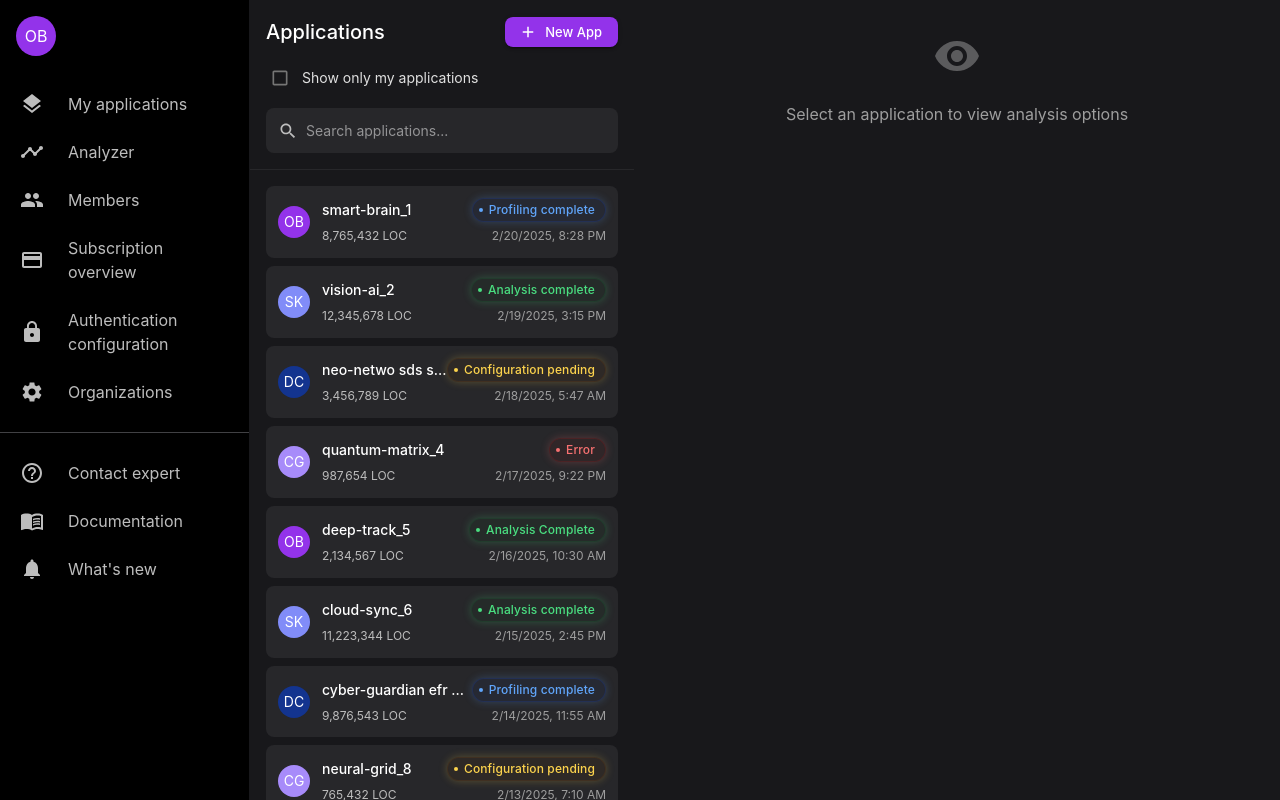
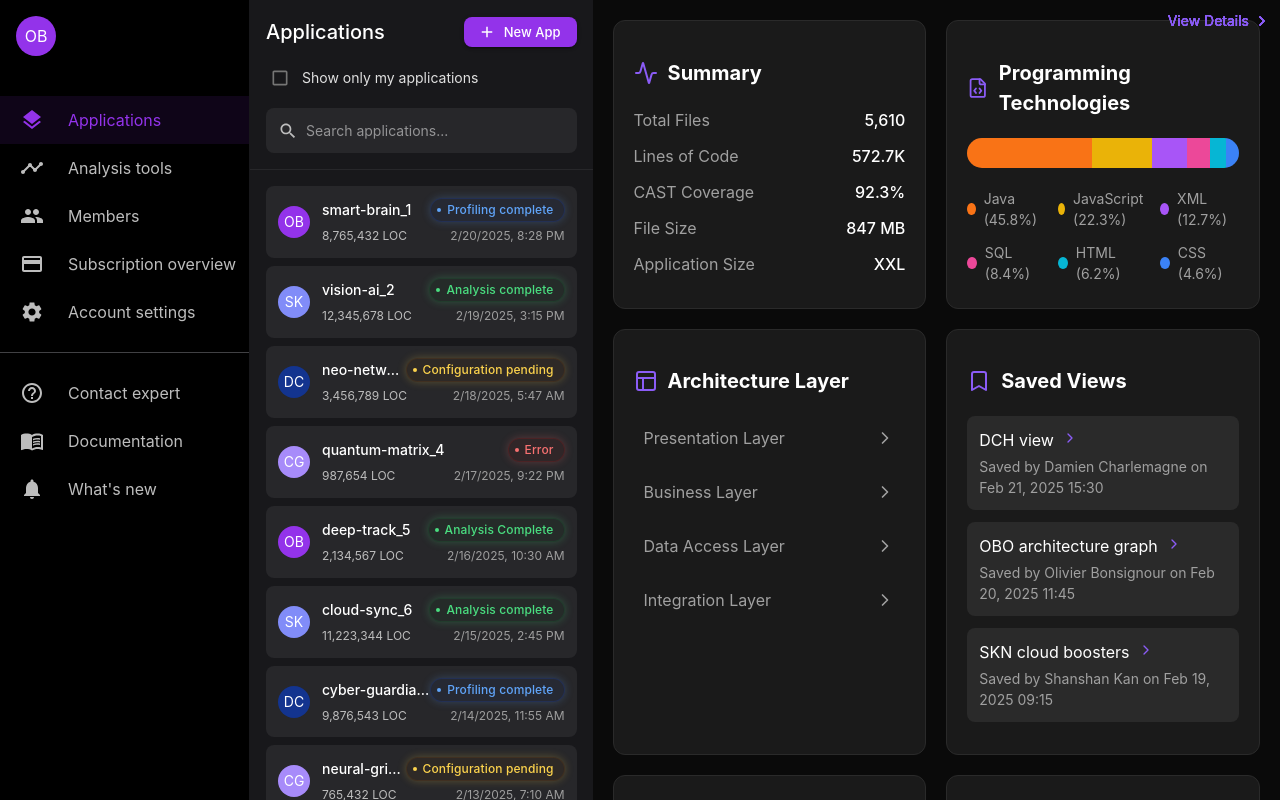
Before and after one commit to athenalobo/IC-landing-page, a React (Vite) app: page / in a window 1280 px wide. Built offline with nearby package versions, Linux system fonts and the light colour scheme.

Commit message:
main view progress

```diff
--- a/package.json
+++ b/package.json
@@ -14,9 +14,11 @@
     "@emotion/styled": "^11.14.0",
     "@mui/icons-material": "^6.4.5",
     "@mui/material": "^6.4.5",
+    "lucide-react": "^0.475.0",
     "react": "^19.0.0",
     "react-dom": "^19.0.0",
-    "react-router-dom": "^7.2.0"
+    "react-router-dom": "^7.2.0",
+    "recharts": "^2.15.1"
   },
   "devDependencies": {
     "@eslint/js": "^9.19.0",
--- a/src/components/MainView.jsx
+++ b/src/components/MainView.jsx
@@ -1,5 +1,6 @@
-import React from 'react';
-import { Box, Grid, Typography, LinearProgress } from '@mui/material';
+import React, { useState, useEffect } from 'react';
+import { Card, CardContent, Box } from '@mui/material';
+import { ChevronRight, Database, FileCode, FolderGit2, Layout, Share2, Activity, BookmarkIcon } from 'lucide-react';
 import {
   Visibility,
   Timeline,
@@ -11,30 +12,146 @@ import {
 import { NavButton, OptionCard } from './styled/StyledComponents';
 
 const MainView = ({ selectedApp, activeSection, onSectionChange }) => {
-  const viewOptions = [
-    { id: 'summary', label: 'Summary', icon: Add },
-    { id: 'architecture', label: 'Architecture Layer', icon: Layers },
-    { id: 'technologies', label: 'Programming Technologies', icon: Add },
-    { id: 'taxonomy', label: 'Object Type Taxonomy', icon: Add },
+  const THEME_COLOR = '#8b5cf6'; // Purple color
+   const [animatedValue, setAnimatedValue] = useState(0);
+  const [hoveredCard, setHoveredCard] = useState(null);
+  const [hoveredView, setHoveredView] = useState(null);
+
+  useEffect(() => {
+    const timer = setInterval(() => {
+      setAnimatedValue(prev => (prev < 572.7 ? prev + 5 : 572.7));
+    }, 20);
+    return () => clearInterval(timer);
+  }, []);
+
+
+
+  // Styles
+  const styles = {
+    container: {
+      padding: '20px',
+      backgroundColor: '#0a0a0a',
+      display: 'grid',
+      gridTemplateColumns: 'repeat(2, 1fr)',
+      gap: '20px',
+      maxHeight: '100vh',
+      overflowY: 'auto',
+    },
+    card: {
+      backgroundColor: '#1a1a1a',
+      border: '1px solid #2a2a2a',
+      borderRadius: '12px',
+      transition: 'all 0.3s ease',
+    },
+    cardHover: {
+      transform: 'translateY(-5px)',
+      boxShadow: '0 10px 20px rgba(0,0,0,0.2)',
+      border: `1px solid ${THEME_COLOR}`,
+    },
+    cardOverlay: {
+      position: 'absolute',
+      top: 0,
+      right: 0,
+      padding: '10px',
+      color: THEME_COLOR,
+      display: 'flex',
+      alignItems: 'center',
+      gap: '5px',
+      fontSize: '14px',
+    },
+    title: {
+      color: 'white',
+      fontSize: '20px',
+      marginBottom: '20px',
+      display: 'flex',
+      alignItems: 'center',
+      gap: '10px',
+    },
+    stat: {
+      display: 'flex',
+      justifyContent: 'space-between',
+      marginBottom: '12px',
+      color: '#a0a0a0',
+    },
+    statValue: {
+      color: 'white',
+      fontWeight: 500,
+    },
+techBar: {
+      height: '30px',
+      backgroundColor: '#2a2a2a',
+      borderRadius: '15px',
+      overflow: 'hidden',
+      display: 'flex',
+      marginBottom: '20px',
+    },
+    techLegend: {
+      display: 'grid',
+      gridTemplateColumns: 'repeat(3, 1fr)',
+      gap: '12px',
+      marginTop: '16px',
+    },
+    legendItem: {
+      display: 'flex',
+      alignItems: 'center',
+      gap: '8px',
+      color: '#a0a0a0',
+      fontSize: '14px',
+    },
+    savedView: {
+      padding: '12px',
+      borderRadius: '8px',
+      backgroundColor: '#2a2a2a',
+      marginBottom: '12px',
+      transition: 'all 0.2s ease',
+      cursor: 'pointer',
+    },
+    savedViewHover: {
+      backgroundColor: '#3a3a3a',
+      transform: 'translateX(8px)',
+    },
+    objectTypeItem: {
+      display: 'flex',
+      justifyContent: 'space-between',
+      alignItems: 'center',
+      padding: '10px',
+      borderRadius: '8px',
+      marginBottom: '8px',
+      transition: 'background-color 0.3s ease',
+    },
+  };
+
+  const objectTypes = [
+    { name: 'Controllers', count: 125 },
+    { name: 'Services', count: 243 },
+    { name: 'Repositories', count: 98 }
+  ];
+
+  const technologies = [
+    { name: 'Java', percentage: 45.8, color: '#f97316' },
+    { name: 'JavaScript', percentage: 22.3, color: '#eab308' },
+    { name: 'XML', percentage: 12.7, color: '#a855f7' },
+    { name: 'SQL', percentage: 8.4, color: '#ec4899' },
+    { name: 'HTML', percentage: 6.2, color: '#06b6d4' },
+    { name: 'CSS', percentage: 4.6, color: '#3b82f6' },
+  ];
+
+  const savedViews = [
     {
-      id: 'data',
-      label: 'Data Management',
-      icon: Add,
-      subOptions: [
-        { id: 'data-model', label: 'Data Model' },
-        { id: 'data-access', label: 'Data Access' }
-      ]
+      name: 'DCH view',
+      author: 'Damien Charlemagne',
+      date: 'Feb 21, 2025 15:30',
     },
     {
-      id: 'callgraphs',
-      label: 'End to End Call Graphs',
-      icon: Add,
-      subOptions: [
-        { id: 'transactions', label: 'Transactions' },
-        { id: 'data-calls', label: 'Data Call Graphs' }
-      ]
+      name: 'OBO architecture graph',
+      author: 'Olivier Bonsignour',
+      date: 'Feb 20, 2025 11:45',
     },
-    { id: 'saved', label: 'Saved Views', icon: Add }
+    {
+      name: 'SKN cloud boosters',
+      author: 'Shanshan Kan',
+      date: 'Feb 19, 2025 09:15',
+    },
   ];
 
   const improveOptions = [
@@ -46,8 +163,34 @@ const MainView = ({ selectedApp, activeSection, onSectionChange }) => {
     { id: 'green', label: 'Green Computing', icon: Add }
   ];
 
+    const CardWrapper = ({ children, index, title, icon: Icon, isClickable = true }) => (
+    <div
+      style={{
+        ...styles.card,
+        ...(isClickable && hoveredCard === index ? styles.cardHover : {}),
+        cursor: isClickable ? 'pointer' : 'default',
+      }}
+      onMouseEnter={() => isClickable && setHoveredCard(index)}
+      onMouseLeave={() => isClickable && setHoveredCard(null)}
+    >
+      {isClickable && (
+        <div style={styles.cardOverlay}>
+          <span>View Details</span>
+          <ChevronRight size={16} />
+        </div>
+      )}
+      <CardContent style={{ padding: '20px' }}>
+        <h2 style={styles.title}>
+          <Icon size={24} color={THEME_COLOR} />
+          {title}
+        </h2>
+        {children}
+      </CardContent>
+    </div>
+  );
+
   return (
-    <Box sx={{ flex: 1, bgcolor: 'grey.900' }}>
+    <div style={styles.container}>
       {selectedApp?.canNavigate && (
         <Box sx={{ borderBottom: 1, borderColor: 'grey.800', p: 2 }}>
           <Box sx={{ display: 'flex', gap: 2 }}>
@@ -69,89 +212,189 @@ const MainView = ({ selectedApp, activeSection, onSectionChange }) => {
           </Box>
         </Box>
       )}
+      {/* Summary Card */}
+      <CardWrapper index={0} title="Summary" icon={Activity}>
+        <div>
+          <div style={styles.stat}>
+            <span>Total Files</span>
+            <span style={styles.statValue}>5,610</span>
+          </div>
+          <div style={styles.stat}>
+            <span>Lines of Code</span>
+            <span style={styles.statValue}>{animatedValue.toFixed(1)}K</span>
+          </div>
+          <div style={styles.stat}>
+            <span>CAST Coverage</span>
+            <span style={styles.statValue}>92.3%</span>
+          </div>
+          <div style={styles.stat}>
+            <span>File Size</span>
+            <span style={styles.statValue}>847 MB</span>
+          </div>
+          <div style={styles.stat}>
+            <span>Application Size</span>
+            <span style={styles.statValue}>XXL</span>
+          </div>
+        </div>
+      </CardWrapper>
 
-      <Box sx={{ p: 4 }}>
-        {selectedApp?.canNavigate === true && activeSection === 'view' && (
-          <Grid container spacing={3}>
-            {viewOptions.map((option) => (
-              <Grid item xs={6} key={option.id}>
-                <OptionCard>
-                  <Box sx={{ display: 'flex', alignItems: 'center', gap: 2, mb: 2 }}>
-                    <option.icon sx={{ color: 'primary.main' }} />
-                    <Typography color="white">{option.label}</Typography>
-                  </Box>
-                  {option.subOptions && (
-                    <Box sx={{ pl: 4 }}>
-                      {option.subOptions.map((sub) => (
-                        <Typography
-                          key={sub.id}
-                          variant="body2"
-                          color="grey.400"
-                          sx={{ py: 0.5, '&:hover': { color: 'white' } }}
-                        >
-                          {sub.label}
-                        </Typography>
-                      ))}
-                    </Box>
-                  )}
-                </OptionCard>
-              </Grid>
-            ))}
-          </Grid>
-        )}
+      {/* Programming Technologies Card */}
+      <CardWrapper index={1} title="Programming Technologies" icon={FileCode}>
+        <div style={styles.techBar}>
+        {technologies.map((tech, i) => (
+          <div
+            key={i}
+            style={{
+              width: `${tech.percentage}%`,
+              backgroundColor: tech.color,
+                transition: 'width 0.5s ease',
+            }}
+          />
+          ))}
+        </div>
+            <div style={styles.techLegend}>
+          {technologies.map((tech, i) => (
+            <div key={i} style={styles.legendItem}>
+              <div style={{
+                width: '12px',
+                height: '12px',
+                borderRadius: '50%',
+                backgroundColor: tech.color
+              }} />
+              <span>{tech.name} ({tech.percentage}%)</span>
+          </div>
+        ))}
+      </div>
+      </CardWrapper>
 
-        {selectedApp?.canNavigate === true && activeSection === 'improve' && (
-          <Grid container spacing={3}>
-            {improveOptions.map((section) => {
-              const count = selectedApp.metrics[section.id] || 0;
-              const isDisabled = count === 0;
-              return (
-                <Grid item xs={6} key={section.id}>
-                  <OptionCard sx={{ opacity: isDisabled ? 0.5 : 1 }}>
-                    <Box sx={{ display: 'flex', justifyContent: 'space-between', mb: 2 }}>
-                      <Box sx={{ display: 'flex', alignItems: 'center', gap: 2 }}>
-                        <section.icon sx={{ color: isDisabled ? 'grey.500' : 'primary.main' }} />
-                        <Typography color="white">{section.label}</Typography>
-                      </Box>
-                      <Typography
-                        variant="h6"
-                        sx={{ color: isDisabled ? 'grey.500' : 'primary.main' }}
-                      >
-                        {count}
-                      </Typography>
-                    </Box>
-                    <LinearProgress
-                      variant="determinate"
-                      value={Math.min((count / 15) * 100, 100)}
-                      sx={{
-                        bgcolor: 'grey.800',
-                        '& .MuiLinearProgress-bar': {
-                          bgcolor: isDisabled ? 'grey.700' : 'primary.main'
-                        }
-                      }}
-                    />
-                  </OptionCard>
-                </Grid>
-              );
-            })}
-          </Grid>
-        )}
+ <CardWrapper index={2} title="Architecture Layer" icon={Layout}>
+        <div style={{ color: '#a0a0a0' }}>
+          {['Presentation Layer', 'Business Layer', 'Data Access Layer', 'Integration Layer'].map((layer, i) => (
+            <div
+              key={i}
+              style={{
+                padding: '10px',
+                display: 'flex',
+                justifyContent: 'space-between',
+                alignItems: 'center',
+                borderRadius: '8px',
+                marginBottom: '10px',
+                backgroundColor: hoveredCard === 1 ? '#2a2a2a' : 'transparent',
+                transition: 'background-color 0.3s ease',
+              }}
+            >
+              <span>{layer}</span>
+              <ChevronRight size={20} />
+            </div>
+          ))}
+        </div>
+      </CardWrapper>
 
-        {!selectedApp && (
-          <Box sx={{
-            height: '100%',
-            display: 'flex',
-            alignItems: 'center',
-            justifyContent: 'center'
-          }}>
-            <Box sx={{ textAlign: 'center', color: 'grey.500' }}>
-              <Visibility sx={{ fontSize: 48, opacity: 0.5, mb: 2 }} />
-              <Typography>Select an application to view analysis options</Typography>
-            </Box>
-          </Box>
-        )}
-      </Box>
-    </Box>
+
+      {/* Saved Views Card - Now with individually clickable items */}
+      <CardWrapper index={3} title="Saved Views" icon={BookmarkIcon} isClickable={false}>
+        {savedViews.map((view, i) => (
+          <div
+            key={i}
+            style={{
+              ...styles.savedView,
+              ...(hoveredView === i ? styles.savedViewHover : {}),
+            }}
+            onMouseEnter={() => setHoveredView(i)}
+            onMouseLeave={() => setHoveredView(null)}
+            onClick={() => console.log(`Opening view: ${view.name}`)}
+          >
+            <div style={{ color: 'white', marginBottom: '4px' }}>
+              {view.name}
+              <ChevronRight
+                size={16}
+                style={{
+                  display: 'inline-block',
+                  marginLeft: '8px',
+                  color: THEME_COLOR,
+                  transition: 'transform 0.2s ease',
+                  transform: hoveredView === i ? 'translateX(4px)' : 'none'
+                }}
+              />
+            </div>
+            <div style={{ color: '#a0a0a0', fontSize: '14px' }}>
+              Saved by {view.author} on {view.date}
+            </div>
+          </div>
+        ))}
+      </CardWrapper>
+
+      <CardWrapper index={4} title="Object Type Taxonomy" icon={FolderGit2}>
+        {objectTypes.map((type, i) => (
+          <div
+            key={i}
+            style={{
+              ...styles.objectTypeItem,
+              backgroundColor: hoveredCard === 1 ? '#2a2a2a' : 'transparent',
+            }}
+          >
+            <div style={{ display: 'flex', alignItems: 'center', gap: '8px' }}>
+              <div style={{
+                width: '8px',
+                height: '8px',
+                borderRadius: '50%',
+                backgroundColor: THEME_COLOR
+              }} />
+              <span style={{ color: '#a0a0a0' }}>{type.name}</span>
+            </div>
+            <span style={{ color: 'white', fontWeight: 500 }}>{type.count}</span>
+          </div>
+        ))}
+      </CardWrapper>
+
+      {/* Data Management Card */}
+      <CardWrapper index={5} title="Data Management" icon={Database}>
+        <div style={{ color: '#a0a0a0' }}>
+          {['Data Model', 'Data Access'].map((item, i) => (
+            <div
+              key={i}
+              style={{
+                padding: '10px',
+                display: 'flex',
+                justifyContent: 'space-between',
+                alignItems: 'center',
+                borderRadius: '8px',
+                marginBottom: '10px',
+                backgroundColor: hoveredCard === 4 ? '#2a2a2a' : 'transparent',
+                transition: 'background-color 0.3s ease',
+              }}
+            >
+              <span>{item}</span>
+              <ChevronRight size={20} />
+            </div>
+          ))}
+        </div>
+      </CardWrapper>
+
+      {/* End to End Call Graphs Card */}
+      <CardWrapper index={6} title="End to End Call Graphs" icon={Share2}>
+        <div style={{ color: '#a0a0a0' }}>
+          {['Transactions', 'Data Call Graphs'].map((item, i) => (
+            <div
+              key={i}
+              style={{
+                padding: '10px',
+                display: 'flex',
+                justifyContent: 'space-between',
+                alignItems: 'center',
+                borderRadius: '8px',
+                marginBottom: '10px',
+                backgroundColor: hoveredCard === 5 ? '#2a2a2a' : 'transparent',
+                transition: 'background-color 0.3s ease',
+              }}
+            >
+              <span>{item}</span>
+              <ChevronRight size={20} />
+            </div>
+          ))}
+        </div>
+      </CardWrapper>
+    </div>
   );
 };
 
--- a/src/components/Sidebar.jsx
+++ b/src/components/Sidebar.jsx
@@ -23,12 +23,11 @@ import { SidebarContainer, LogoBox } from './styled/StyledComponents';
 
 const Sidebar = ({ isExpanded, onMouseEnter, onMouseLeave }) => {
   const mainMenuItems = [
-    { icon: <Layers />, text: 'My applications' },
-    { icon: <Timeline />, text: 'Analyzer' },
+    { icon: <Layers />, text: 'Applications', selected: true },
+    { icon: <Timeline />, text: 'Analysis tools' },
     { icon: <People />, text: 'Members' },
     { icon: <CreditCard />, text: 'Subscription overview' },
-    { icon: <Lock />, text: 'Authentication configuration' },
-    { icon: <Settings />, text: 'Organizations' }
+    { icon: <Settings />, text: 'Account settings' },
   ];
 
   const bottomMenuItems = [
@@ -36,6 +35,32 @@ const Sidebar = ({ isExpanded, onMouseEnter, onMouseLeave }) => {
     { icon: <MenuBook />, text: 'Documentation' },
     { icon: <Notifications />, text: "What's new" }
   ];
+
+  const listItemStyles = {
+    minHeight: 48,
+    justifyContent: 'center',
+    px: 2.5,
+    '&:hover': {
+      bgcolor: 'grey.800',
+      cursor: 'pointer',
+    }
+  };
+
+  const getListItemIconStyles = (selected) => ({
+    minWidth: 0,
+    mr: isExpanded ? 3 : 0,
+    justifyContent: 'center',
+    color: selected ? 'primary.main' : 'grey.400',
+    transition: 'color 0.2s ease'
+  });
+
+  const getListItemTextStyles = (selected) => ({
+    opacity: isExpanded ? 1 : 0,
+    color: selected ? 'primary.main' : 'grey.400',
+    ml: isExpanded ? 0 : -2,
+    transition: 'color 0.2s ease',
+    whiteSpace: 'nowrap'
+  });
 
   return (
     <SidebarContainer
@@ -46,33 +71,23 @@ const Sidebar = ({ isExpanded, onMouseEnter, onMouseLeave }) => {
       <LogoBox>
         <Typography color="white">{'OB'}</Typography>
       </LogoBox>
-      <List>
+      <br/>
+      <List sx={{ p: 0 }}>
         {mainMenuItems.map((item, index) => (
           <ListItem
             button
             key={index}
             sx={{
-              minHeight: 48,
-              justifyContent: isExpanded ? 'initial' : 'center',
-              px: 2.5,
+              ...listItemStyles,
+              bgcolor: item.selected ? 'rgba(147, 51, 234, 0.1)' : 'transparent',
             }}
           >
-            <ListItemIcon
-              sx={{
-                color: 'grey.400',
-                minWidth: 0,
-                mr: isExpanded ? 3 : 'auto',
-                justifyContent: 'center',
-              }}
-            >
+            <ListItemIcon sx={getListItemIconStyles(item.selected)}>
               {item.icon}
             </ListItemIcon>
             <ListItemText
               primary={item.text}
-              sx={{
-                opacity: isExpanded ? 1 : 0,
-                color: 'grey.400'
-              }}
+              sx={getListItemTextStyles(item.selected)}
             />
           </ListItem>
         ))}
@@ -81,28 +96,14 @@ const Sidebar = ({ isExpanded, onMouseEnter, onMouseLeave }) => {
           <ListItem
             button
             key={index}
-            sx={{
-              minHeight: 48,
-              justifyContent: isExpanded ? 'initial' : 'center',
-              px: 2.5,
-            }}
+            sx={listItemStyles}
           >
-            <ListItemIcon
-              sx={{
-                color: 'grey.400',
-                minWidth: 0,
-                mr: isExpanded ? 3 : 'auto',
-                justifyContent: 'center',
-              }}
-            >
+            <ListItemIcon sx={getListItemIconStyles(false)}>
               {item.icon}
             </ListItemIcon>
             <ListItemText
               primary={item.text}
-              sx={{
-                opacity: isExpanded ? 1 : 0,
-                color: 'grey.400'
-              }}
+              sx={getListItemTextStyles(false)}
             />
           </ListItem>
         ))}
```
Also changed, not shown: 1 other file (tests, documents, lock files or other folders).
